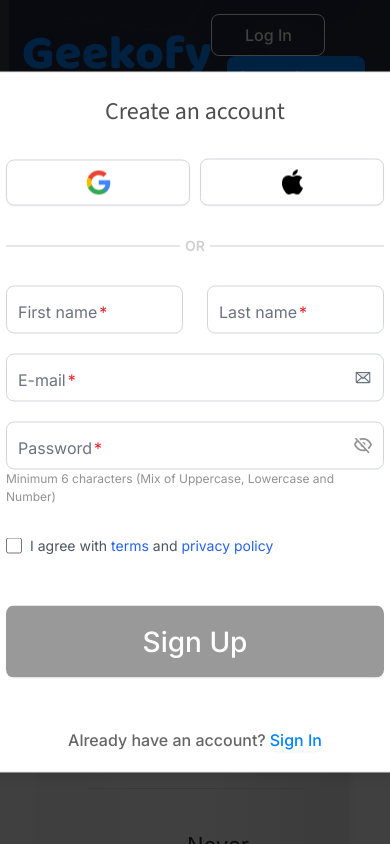
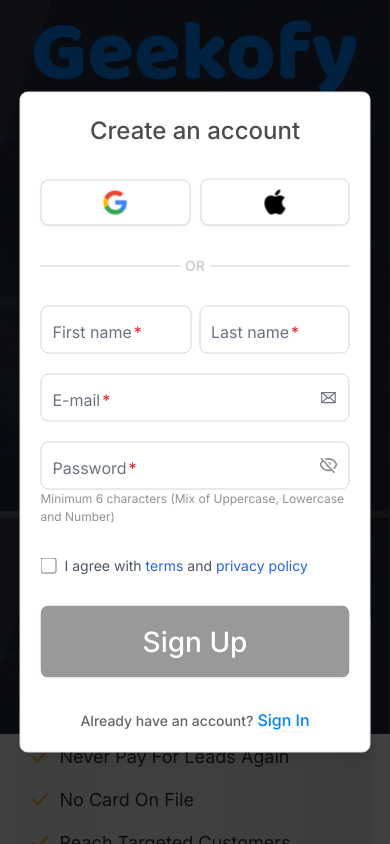
Before and after one commit to vikramkumartejani/Geekofy, a Next.js app: page /signup in a window 390 px wide. Both pictures are taken after a click on the button "Register your Business". Shown: the top 844 px of the page. Built offline with nearby package versions, Linux system fonts and the light colour scheme.

Commit message:
added the responsive on signup page

```diff
--- a/app/components/Modals/SignInModal.tsx
+++ b/app/components/Modals/SignInModal.tsx
@@ -32,11 +32,11 @@
   };
   return (
     <Modal
-      boxClassName=" w-[460px] "
+      boxClassName=" w-[90%] w-[460px] max-w-[460px] "
       isOpen={isOpen}
       onClose={() => setIsOpen((e) => !e)}
     >
-      <div className=" py-[20px] px-[40px] ">
+      <div className=" py-[20px] px-[20px] sm:px-[40px] ">
         <h2 className=" text-[#000000B2] mb-[30px] text-center text-[24px] font-medium ">
           Hi, Welcome Back! 👋
         </h2>
@@ -77,15 +77,19 @@
             onChange={(value) => setFormData({ ...formData, password: value })}
           />
         </div>
-        <div className=" flex justify-between items-center gap-2 mb-[50px]">
+        <div className=" flex justify-between flex-wrap-reverse items-center sm:gap-2 gap-4 mb-[30px] sm:mb-[50px]">
           <div>
             <Checkbox label="Remember Password" />
           </div>
-          <Link className=" text-[#E82327] font-medium text-[14px] " href={""}>
+          <Link className=" text-[#E82327] font-medium text-[12px] " href={""}>
             Forgot Password?
           </Link>
         </div>
-        <Button onClick={handleSubmit} className="w-full mb-[50px]" size="lg">
+        <Button
+          onClick={handleSubmit}
+          className="w-full mb-[30px] sm:mb-[50px]"
+          size="lg"
+        >
           Login
         </Button>
         <div className="flex items-center justify-center gap-[4px]">
--- a/app/components/Modals/SignUpModal.tsx
+++ b/app/components/Modals/SignUpModal.tsx
@@ -36,11 +36,11 @@
 
   return (
     <Modal
-      boxClassName=" w-[460px] "
+      boxClassName=" w-[90%] sm:w-[460px] max-w-[460px]  "
       isOpen={isOpen}
       onClose={() => setIsOpen((e) => !e)}
     >
-      <div className=" py-[20px] px-[40px] ">
+      <div className=" py-[20px] sm:px-[40px] px-[20px] ">
         <h2 className=" text-[#000000B2] mb-[30px] text-center text-[24px] font-medium ">
           Create an account
         </h2>
@@ -57,7 +57,7 @@
           <p className=" text-[#CFCFCF] text-sm font-semibold ">OR</p>
           <div className=" w-full h-[1px] bg-[#CFCFCF] " />
         </div>
-        <div className="flex  justify-center mb-[20px]  gap-[24px]">
+        <div className="flex  justify-center mb-[20px] gap-2 sm:gap-[24px]">
           <Input
             value={formData.firstName}
             onChange={(e) =>
@@ -99,7 +99,7 @@
             Minimum 6 characters (Mix of Uppercase, Lowercase and Number)
           </p>
         </div>
-        <div className="mb-[50px]">
+        <div className=" mb-[30px] sm:mb-[50px]">
           <Checkbox
             checked={formData.agreed}
             onChange={(checked) =>
@@ -123,7 +123,7 @@
           />
         </div>
         <Button
-          className="w-full mb-[50px] disabled:border-[#00000000]"
+          className="w-full mb-[30px] sm:mb-[50px] disabled:border-[#00000000]"
           size="lg"
           disabled={!formData.agreed}
           onClick={handleSubmit}
@@ -132,7 +132,7 @@
         </Button>
 
         <div className="flex items-center justify-center gap-[4px]">
-          <p className=" text-[#666666] font-medium text-[16px] ">
+          <p className=" text-[#666666] font-medium sm:text-[16px] text-[14px] ">
             Already have an account?
           </p>
           <Button
--- a/app/components/Modals/index.tsx
+++ b/app/components/Modals/index.tsx
@@ -28,12 +28,16 @@
           <Box
             onClick={(e) => e.stopPropagation()}
             className={
-              "absolute left-[50%] top-[50%] max-h-[90vh] min-h-[200px] min-w-[400px] max-w-[846px] translate-x-[-50%] translate-y-[-50%] overflow-auto " +
+              "absolute left-[50%] top-[50%] max-h-[90vh] min-h-[200px] min-w-[300px] max-w-[846px] translate-x-[-50%] translate-y-[-50%] overflow-auto " +
               boxClassName
             }
             paddings="none"
             style={boxStyle}
           >
+            {/* <div
+              onClick={onClose}
+              className="absolute top-2 right-4 w-[16px] h-[16px] bg-black "
+            /> */}
             {children}
           </Box>
         </div>
--- a/app/globals.css
+++ b/app/globals.css
@@ -11,14 +11,6 @@
   padding: 0;
   box-sizing: border-box;
   font-family: "Inter", serif;
-}
-
-h1 {
-  font-family: "Baloo 2", serif;
-}
-
-h2 {
-  font-family: "Source Sans 3", serif;
 }
 
 /* input css goes here!! */
--- a/app/signup/page.tsx
+++ b/app/signup/page.tsx
@@ -84,17 +84,19 @@
       {/* Modal ends */}
 
       <div
-        className=" pb-[160px] "
+        className=" pb-[180px] md:pb-[160px] bg-right-top sm:bg-center"
         style={{
           backgroundImage: ` url(${bg.src}) `,
         }}
       >
         {/* Header */}
-        <header className="w-[88%] max-w-[1340px] py-[14px] mb-[66px] mx-auto flex items-center justify-between">
-          <Link href="/" className="text-3xl font-bold text-[#0088ff]">
-            <Image src={logo} alt="" />
-          </Link>
-          <div className="space-x-4">
+        <header className=" w-[88%] max-w-[1340px] py-[20px] md:py-[14px] mb-[40px] md:mb-[66px] mx-auto flex items-center md:justify-between justify-center">
+          <div>
+            <Link href="/" className="text-3xl font-bold text-[#0088ff]">
+              <Image src={logo} alt="" />
+            </Link>
+          </div>
+          <div className="space-x-4 hidden md:block">
             <Button
               variant="SEC"
               size="sm"
@@ -104,7 +106,7 @@
               Log In
             </Button>
             <Button
-              className=" px-[20px] "
+              className=" w-[170px] px-[20px] "
               size="sm"
               onClick={() => setIsOpenSignUp(true)}
             >
@@ -114,22 +116,22 @@
         </header>
 
         {/* Main Content */}
-        <main className="w-[88%] max-w-[1340px] mx-auto text-center">
+        <main className=" w-[88%] max-w-[1340px] mx-auto text-center">
           <h1 className="text-[42px] md:text-5xl font-semibold text-white mb-8">
             The Ultimate Place for <span className="text-[#ffd700]">Geeks</span>{" "}
             to Attract Clients.
           </h1>
 
-          <div className="flex flex-wrap justify-center gap-8">
+          <div className="flex flex-wrap justify-center gap-4 md:gap-8">
             <Button
               onClick={() => setIsOpenSignUp(true)}
-              className="bg-[#0088ff] hover:bg-[#0088ff]/90 text-lg "
+              className=" w-[300px] md:w-[270px] bg-[#0088ff] hover:bg-[#0088ff]/90 text-lg "
             >
               Register your Business
             </Button>
             <Button
               variant="SEC"
-              className="text-white bg-transparent active:bg-white/20 border-white hover:bg-white/10 text-lg "
+              className="w-[300px] text-white bg-transparent active:bg-white/20 border-white hover:bg-white/10 text-lg "
               onClick={() => setIsOpenLogIn(true)}
             >
               Already Listed? Login now
@@ -139,17 +141,19 @@
       </div>
 
       {/* Features Card */}
-      <div className="w-[88%] max-w-[1340px] mx-auto mt-[-116px] text-center">
-        <div className="bg-[linear-gradient(270deg,#EEEEEE_5.55%,#FFFFFF_48.97%,#FAFAFA_96%)] pt-[36px] pb-[56px] px-[46px] w-[90%] max-w-[1050] shadow-lg mx-auto">
-          <h2 className="text-[34px] font-medium text-[#000000]">
+      <div className=" w-[90%] sm:w-[88%] max-w-[1340px] mx-auto mt-[-116px] text-center">
+        <div className="bg-[linear-gradient(270deg,#EEEEEE_5.55%,#FFFFFF_48.97%,#FAFAFA_96%)] pt-[20px] sm:pt-[36px] sm:pb-[56px] pb-[30px]  px-[12px] sm:px-[20px] lg:px-[46px] w-[100%] lg:w-[90%] max-w-[1050] shadow-lg mx-auto">
+          <h2 className=" text-3xl sm:text-[34px] font-medium text-[#000000]">
             Get started with online discovery
           </h2>
-          <div className="w-full h-[1px] bg-[#E0E0E0] mt-[20px] mb-[40px] " />{" "}
-          <div className="grid md:grid-cols-2 gap-6 px-[40px] ">
+          <div className="w-full h-[1px] bg-[#E0E0E0] mt-[12px] mb-[20px] sm:mt-[20px] sm:mb-[40px] " />
+          <div className="grid grid-cols-1 gap-4 md:grid-cols-[320px_260px] lg:grid-cols-[350px_300px] justify-between  md:gap-4 lg:gap-6 w-[100%] md:w-[90%] mx-auto ">
             {features.map((feature, index) => (
-              <div key={index} className="flex items-center gap-5">
-                <Image src={teck} alt="" />
-                <span className=" text-[22px] text-[#000000CC]">{feature}</span>
+              <div key={index} className="flex items-center gap-3 sm:gap-5">
+                <Image className=" w-4 sm:w-6 " src={teck} alt="" />
+                <span className=" text-[18px] md:text-[20px] lg:text-[22px] text-[#000000CC]">
+                  {feature}
+                </span>
               </div>
             ))}
           </div>
@@ -157,7 +161,7 @@
       </div>
 
       {/* Footer */}
-      <footer className="mt-[105px]">
+      <footer className=" mt-[80px] sm:mt-[105px]">
         <nav className="flex flex-wrap justify-center gap-6 bg-[#D5E8FF80] p-[12px]">
           {navLinks.map((item, i) => (
             <Link
```
